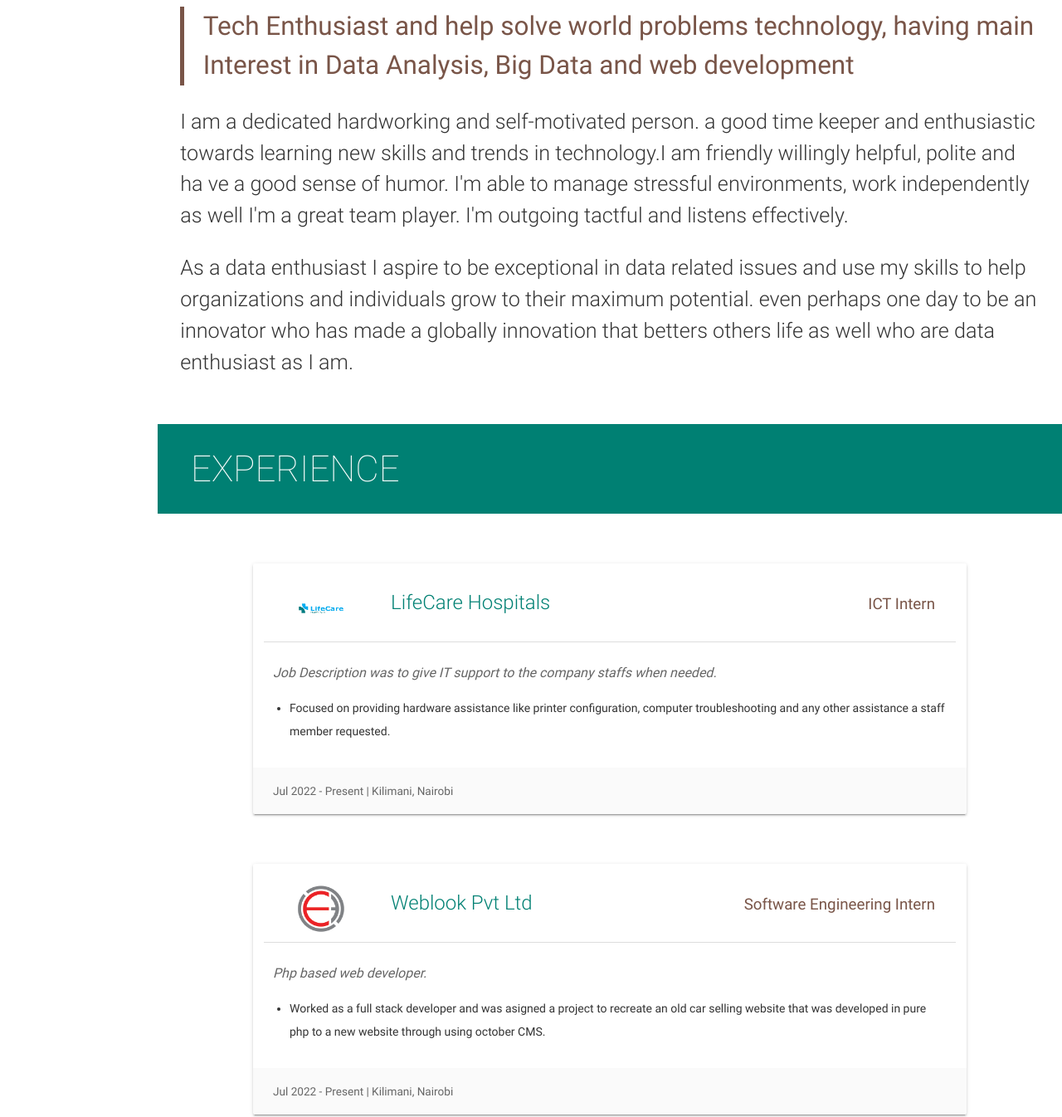
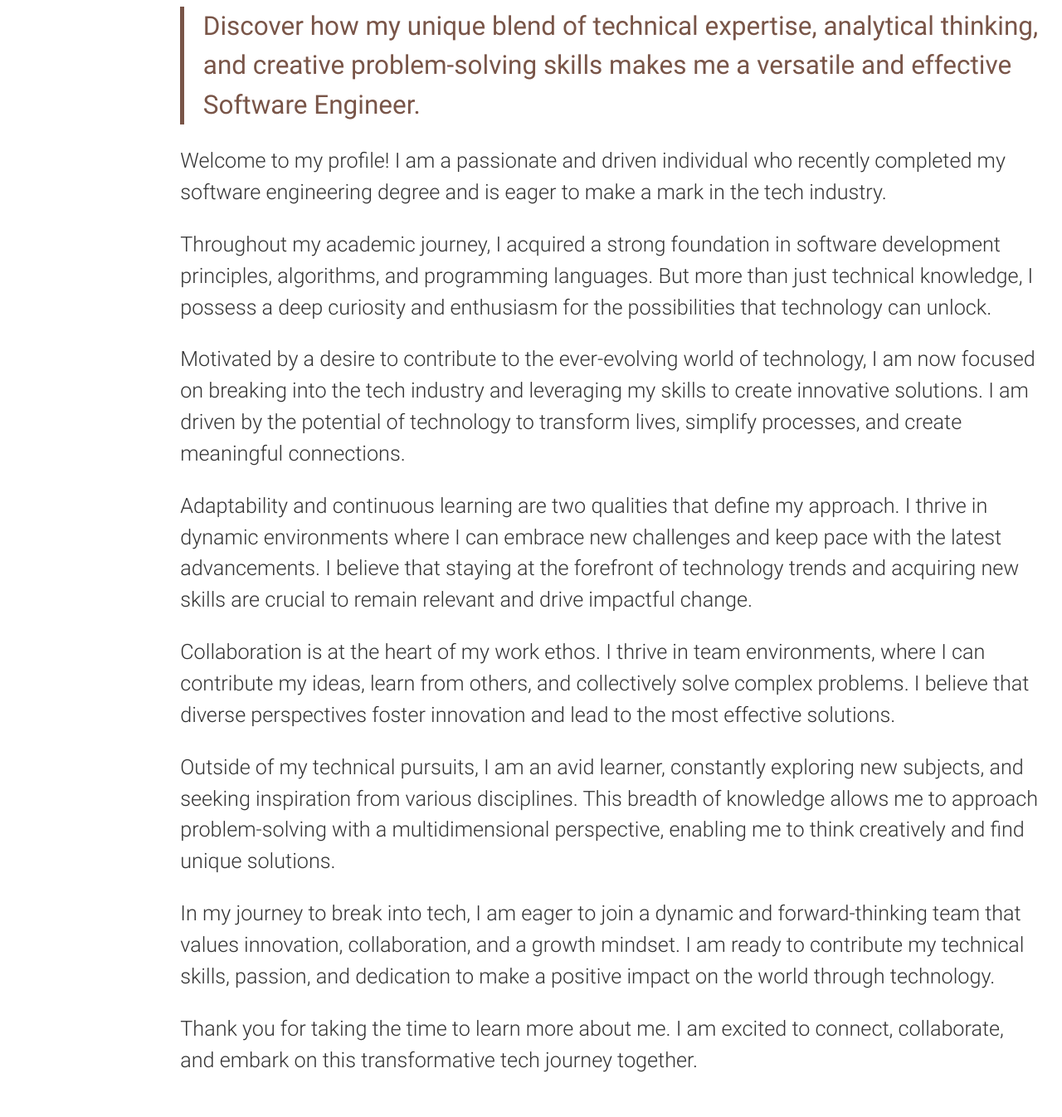
Before and after one commit to tedyagure/portfolio, a plain HTML site: page index.html in a window 1280 px wide. Shown: the part 960-2306 px from the top of the page at 83% size. Drawn offline with nearby package versions, Linux system fonts and the light colour scheme.

Commit message:
Update index.html

```diff
--- a/index.html
+++ b/index.html
@@ -77,7 +77,7 @@
                 </a>
             </li>
             <li class="bold">
-                <a aria-label="Open Tedy's Resume in a new page" href="https://drive.google.com/file/d/1h254fs3XtYGESu0PSTUP9lWdjA6K1LPs/view?usp=sharing" target="_blank" class="waves-effect waves-dark grey-text text-darken-3">
+                <a aria-label="Open Tedy's Resume in a new page" href="https://drive.google.com/file/d/1-QNVb0LDS38PurMjRMrjlUxFvY4SiAxu/view?usp=drive_link" target="_blank" class="waves-effect waves-dark grey-text text-darken-3">
                     <i class="mdi-action-description small"></i><span>Resume</span>
                 </a>
             </li>
@@ -143,7 +143,7 @@
             </a>
           </li>
           <li class="bold">
-            <a aria-label="Open Tedy's Resume page" href="https://drive.google.com/file/d/1h254fs3XtYGESu0PSTUP9lWdjA6K1LPs/view?usp=sharing" target="_blank" class="waves-effect waves-dark grey-text text-darken-3">
+            <a aria-label="Open Tedy's Resume page" href="https://drive.google.com/file/d/1-QNVb0LDS38PurMjRMrjlUxFvY4SiAxu/view?usp=drive_link" target="_blank" class="waves-effect waves-dark grey-text text-darken-3">
               <i class="mdi-action-description small"></i>
               <span>Resume</span>
             </a>
@@ -157,8 +157,8 @@
           <div class="overlay"></div>
           <div class="container">
             <h2>
-              I am <span class="teal"> a Tech</span><br />Enthusiast
-              <span class="underline">aiming to be top talent in the field</span>.
+              In<span class="teal"> Wits</span><br />We
+              <span class="underline"> Smart</span>.
             </h2>
           </div>
         </section>
@@ -167,18 +167,33 @@
           <div class="container flow-text">
             <blockquote>
               <h2>
-                Tech Enthusiast and help solve world problems technology, having main Interest in Data Analysis, Big Data and web development
+                Discover how my unique blend of technical expertise, analytical thinking, and creative problem-solving skills makes me a versatile and effective Software Engineer.
               </h2>
             </blockquote>
             <p>
-              I am a dedicated hardworking and self-motivated person. a good time keeper and enthusiastic towards learning new skills and trends
-               in technology.I am friendly willingly helpful, polite and ha    ve a good sense of humor. I'm able to manage stressful environments,
-               work independently as well I'm a great team player. I'm outgoing tactful and listens effectively.
+              Welcome to my profile! I am a passionate and driven individual who recently completed my software engineering degree and is eager to make a mark in the tech industry.
             </p>
             <p>
-              As a data enthusiast I aspire to be exceptional in data related issues and use my skills to help organizations and individuals grow
-              to their maximum potential. even perhaps one day to be an innovator who has made a globally innovation that betters others life as well who
-              are data enthusiast as I am.
+              Throughout my academic journey, I acquired a strong foundation in software development principles, algorithms, and programming languages. But more than just technical knowledge, I possess a deep curiosity and enthusiasm for the possibilities that
+              technology can unlock.
+            </p>
+            <p>Motivated by a desire to contribute to the ever-evolving world of technology, I am now focused on breaking into the tech industry and leveraging my skills to create innovative
+              solutions. I am driven by the potential of technology to transform lives, simplify processes, and create meaningful connections.
+            </p>
+            <p>Adaptability and continuous learning are two qualities that define my approach. I thrive in dynamic environments where I can embrace new challenges and keep pace with the latest
+               advancements. I believe that staying at the forefront of technology trends and acquiring new skills are crucial to remain relevant and drive impactful change.
+            </p>
+            <p>Collaboration is at the heart of my work ethos. I thrive in team environments, where I can contribute my ideas, learn from others, and collectively solve complex problems.
+               I believe that diverse perspectives foster innovation and lead to the most effective solutions.
+            </p>
+            <p>Outside of my technical pursuits, I am an avid learner, constantly exploring new subjects, and seeking inspiration from various disciplines. This breadth of knowledge allows
+               me to approach problem-solving with a multidimensional perspective, enabling me to think creatively and find unique solutions.
+            </p>
+            <p>In my journey to break into tech, I am eager to join a dynamic and forward-thinking team that values innovation, collaboration, and a growth mindset. I am ready to contribute
+               my technical skills, passion, and dedication to make a positive impact on the world through technology.
+            </p>
+            <p>
+              Thank you for taking the time to learn more about me. I am excited to connect, collaborate, and embark on this transformative tech journey together.
             </p>
             <p>
               <!-- <strong>Current Focus</strong>:&nbsp;<a
@@ -216,7 +231,7 @@
                     </p>
                   </div>
                 </div>
-                <div class="role brown-text">ICT Intern</div>
+                <div class="role brown-text">ICT Support Officer</div>
                 <p>
                   <em class="grey-text">Job Description was to give IT support to the company staffs when needed.</em>
                 </p>
@@ -227,7 +242,7 @@
                 </ul>
               </div>
               <div class="card-action">
-                <span>Jul 2022 - Present | Kilimani, Nairobi</span>
+                <span>Nov 2022 - Present | Kilimani, Nairobi</span>
               </div>
             </div>
             <div class="card">
@@ -278,7 +293,7 @@
                 </p>
                 <ul>
                   <li>
-                    Worked as a full stack web developer where I was assigned a project, knowledge management system that contained multimedia to educate children on using computers..
+                    Worked as a full stack web developer where I was assigned a project, knowledge management system that contained multimedia to educate children on using computers.
                   </li>
                 </ul>
               </div>
```
